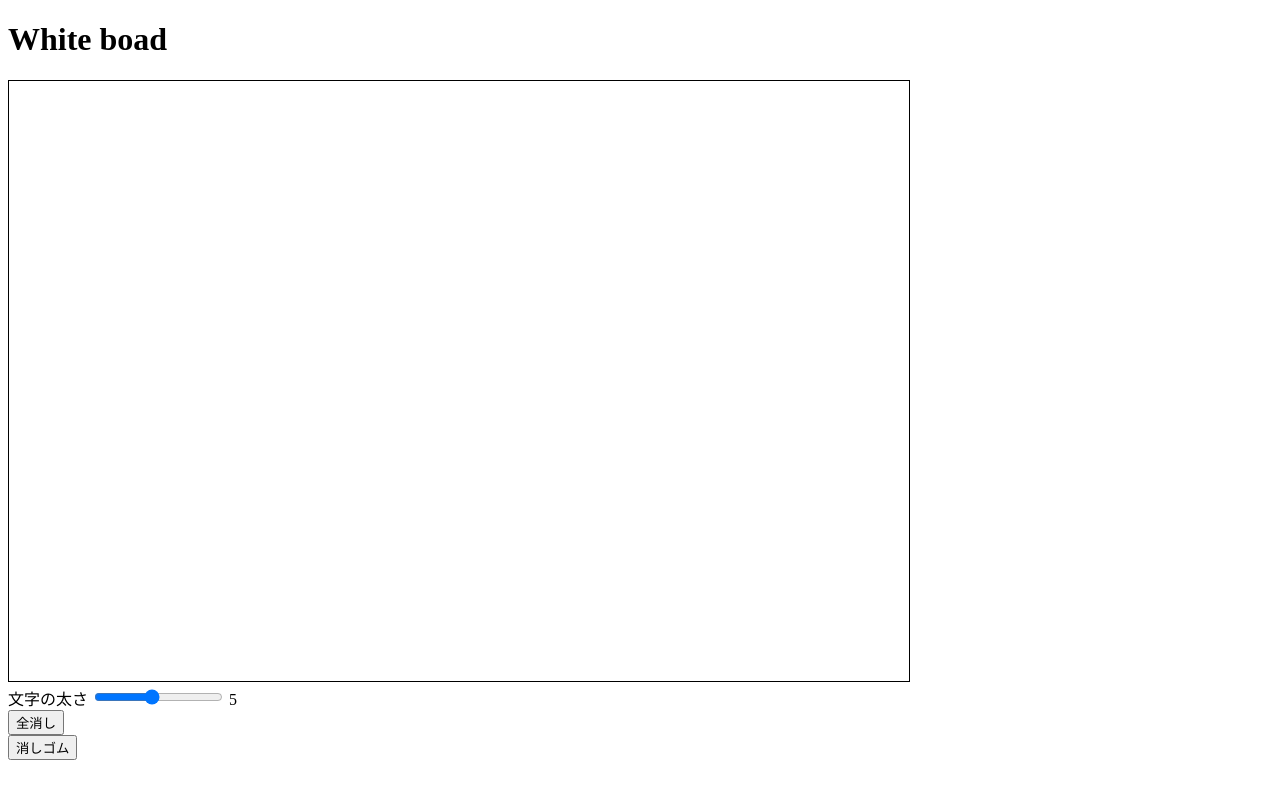
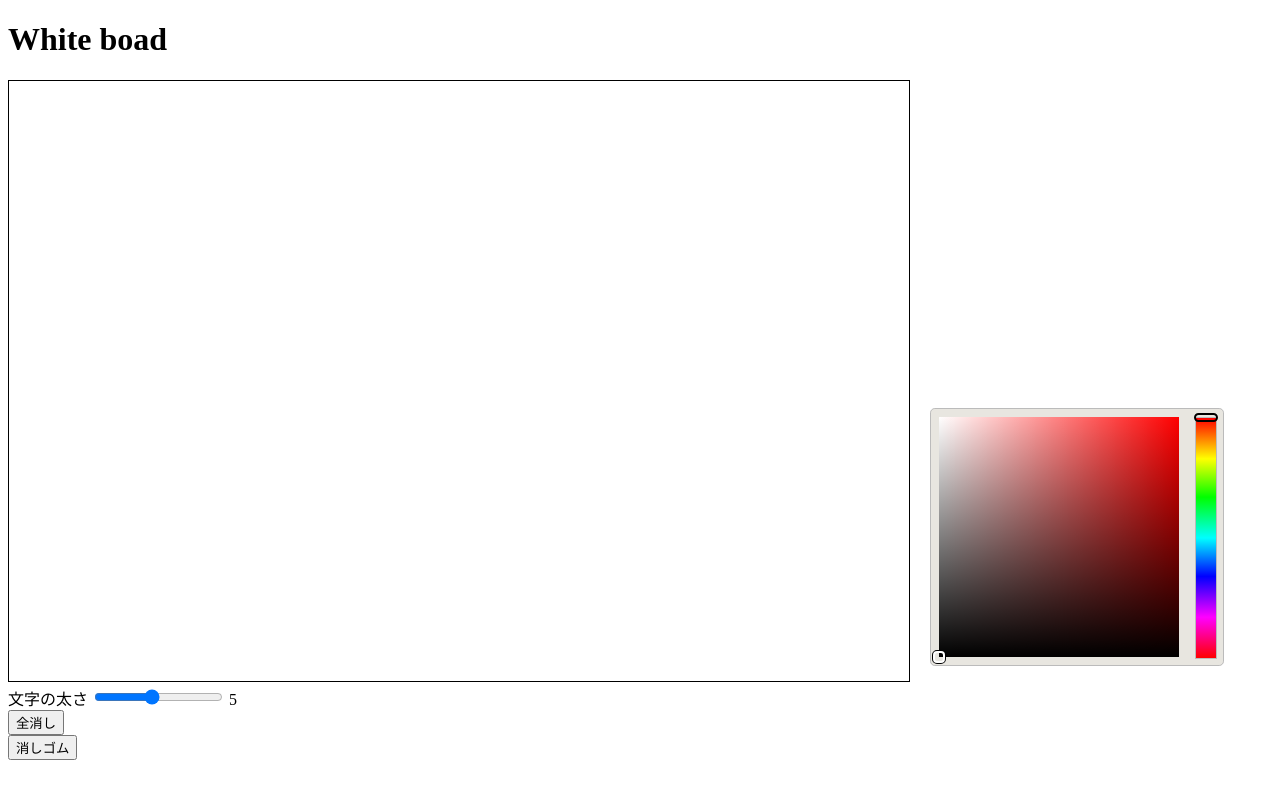
Before and after one commit to K-Oxon/study, a plain HTML site: page index.html in a window 1280 px wide. Drawn offline with Linux system fonts and the light colour scheme; files that its build step writes are made by us from their sources.

Commit message:
2nd update
change script and css path

```diff
--- a/index.html
+++ b/index.html
@@ -4,7 +4,7 @@
   <meta charset="UTF-8">
   <meta name="viewport" content="width=device-width, initial-scale=1.0">
   <meta http-equiv="X-UA-Compatible" content="ie=edge">
-  <link rel="stylesheet" href="css/colorjoe.css">
+  <link rel="stylesheet" href="colorjoe.css">
   <title>jiro</title>
 </head>
 <body>
@@ -49,7 +49,7 @@
   <div>
     <button id="eraser-button">消しゴム</button>
   </div>
-  <script src="./js/colorjoe.min.js"></script>
-  <script src="./js/main.js"></script>
+  <script src="./colorjoe.min.js"></script>
+  <script src="./main.js"></script>
 </body>
 </html>
```
